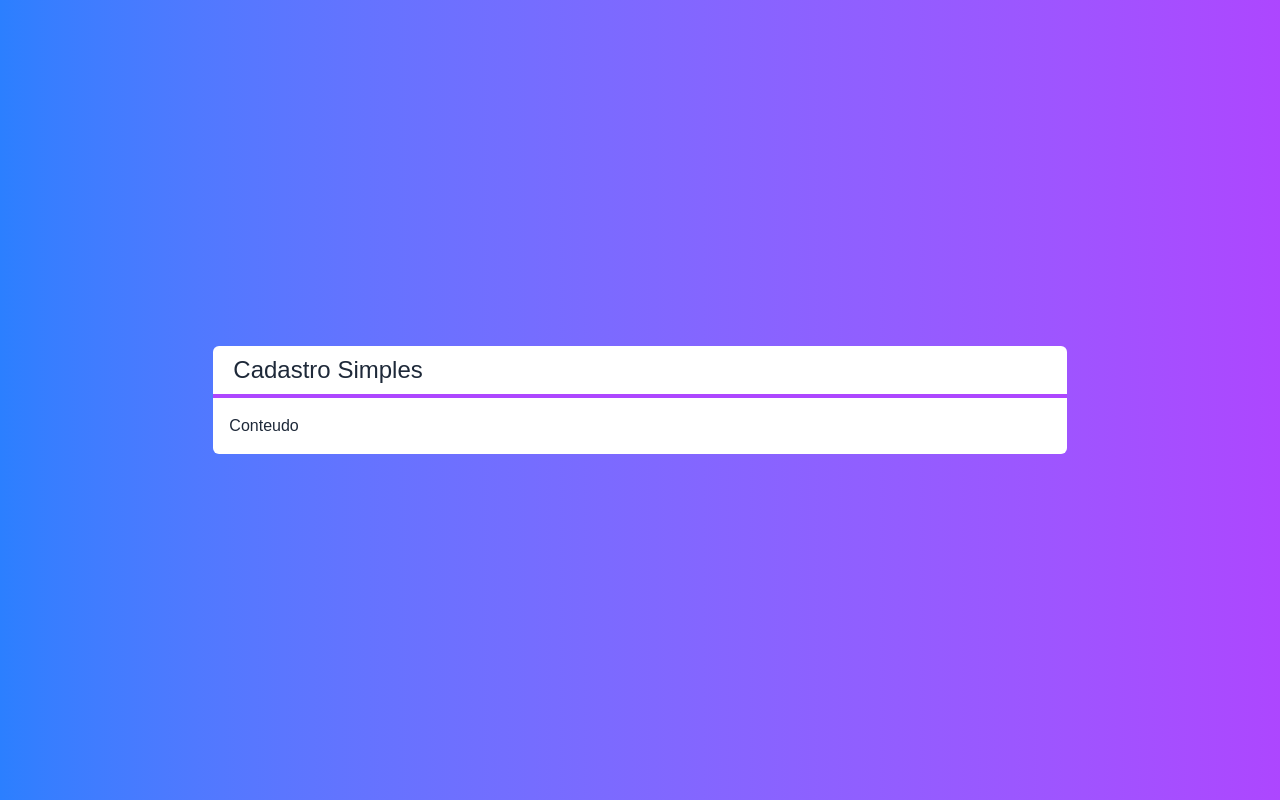
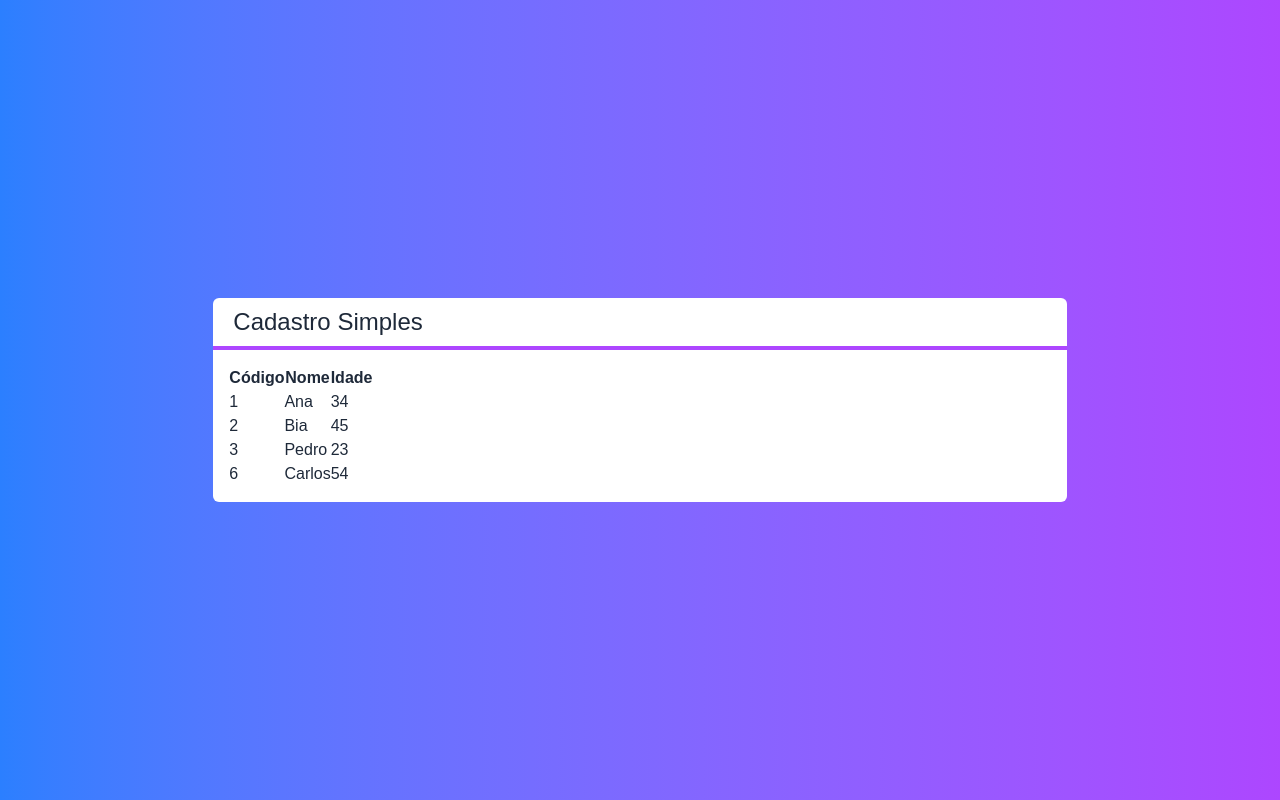
Before and after one commit to fernandesdennys/next-crud, a Next.js app: page / in a window 1280 px wide. Built offline with nearby package versions, Linux system fonts and the light colour scheme.

Commit message:
Add Cliente model and Tabela component
Introduces a Cliente class for client data modeling and a Tabela component to display a list of clients. Updates the Home page to use these new components and show a table of sample clients.

```diff
--- /dev/null
+++ b/src/components/Tabela.tsx
@@ -0,0 +1,40 @@
+import type Cliente from '../core/Cliente';
+
+interface TabelaProps {
+  clientes: Cliente[];
+}
+
+export default function Tabela(props: TabelaProps) {
+  function rendCabecalho() {
+    return (
+      <tr>
+        <th>Código</th>
+        <th>Nome</th>
+        <th>Idade</th>
+      </tr>
+    );
+  }
+
+  function rendDados() {
+    return props.clientes?.map((cliente, i) => {
+      return (
+        <tr key={cliente.id}>
+          <td>{cliente.id}</td>
+          <td>{cliente.nome}</td>
+          <td>{cliente.idade}</td>
+        </tr>
+      );
+    });
+  }
+
+  return (
+    <table>
+      <thead>
+        {rendCabecalho()}
+      </thead>
+      <tbody>
+        {rendDados()}
+      </tbody>
+    </table>
+  );
+}
--- /dev/null
+++ b/src/core/Cliente.ts
@@ -0,0 +1,25 @@
+export default class Cliente {
+  #id: string
+  #nome: string
+  #idade: number
+
+  constructor(nome: string, idade: number, id: string | null = null) {
+   this.#nome = nome
+    this.#idade = idade
+    this.#id = id
+  }
+
+  static vazio() {
+    return new Cliente('', 0)
+  }
+
+  get id() {
+    return this.#id
+  }
+  get nome() {
+    return this.#nome
+  }
+  get idade() {
+    return this.#idade
+  }
+}
--- a/src/pages/index.tsx
+++ b/src/pages/index.tsx
@@ -1,6 +1,17 @@
+import Cliente from '../core/Cliente';
 import Layout from './../components/Layout';
+import Tabela from './../components/Tabela';
+
 
 export default function Home() {
+  const clientes = [
+    new Cliente('Ana', 34, '1'),
+    new Cliente('Bia', 45, '2'),
+    new Cliente('Pedro', 23, '3'),
+    new Cliente('Carlos', 54, '6')
+  ]
+
+
   return (
     <div className={`
     flex justify-center
@@ -9,7 +20,7 @@
     bg-gradient-to-r from-blue-500 to-purple-500
      `}>
       <Layout titulo="Cadastro Simples" >
-        <span>Conteudo</span>
+        <Tabela clientes={clientes}></Tabela>
       </Layout>
     </div>
   );
```
